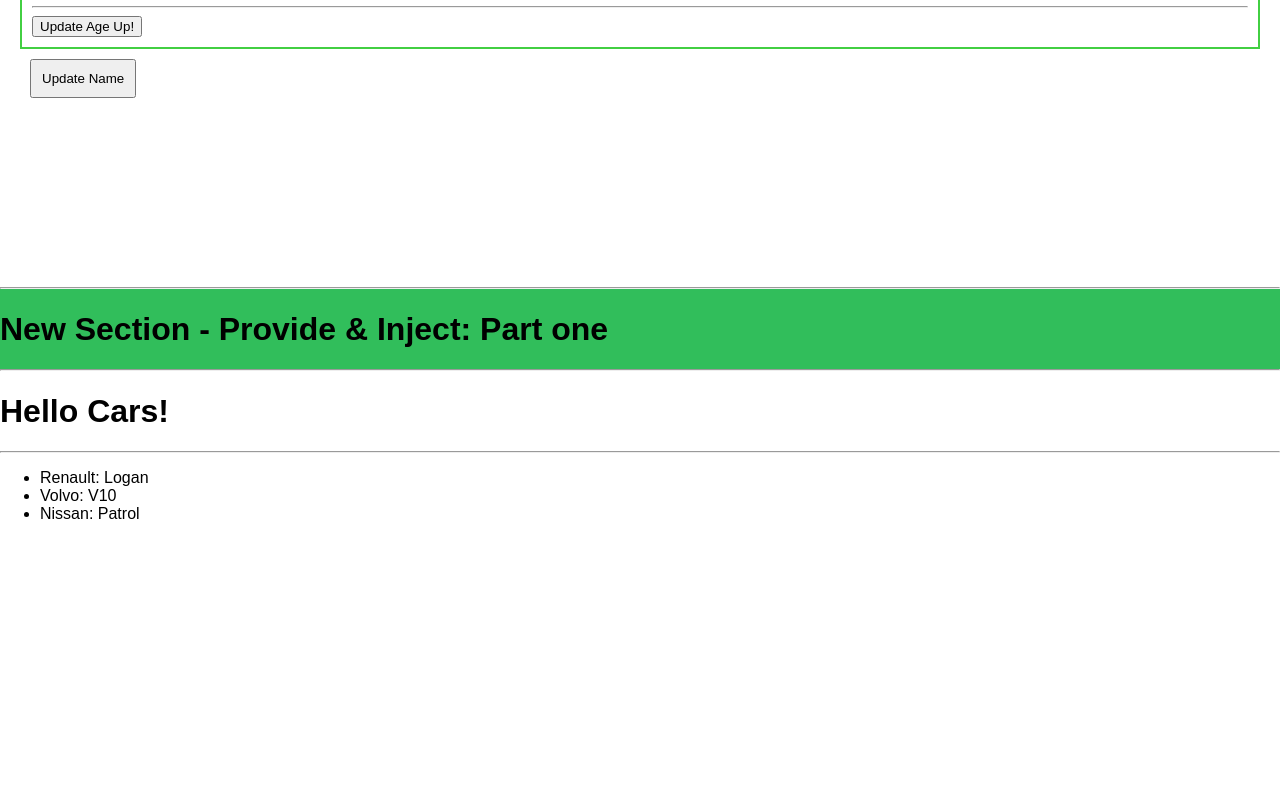
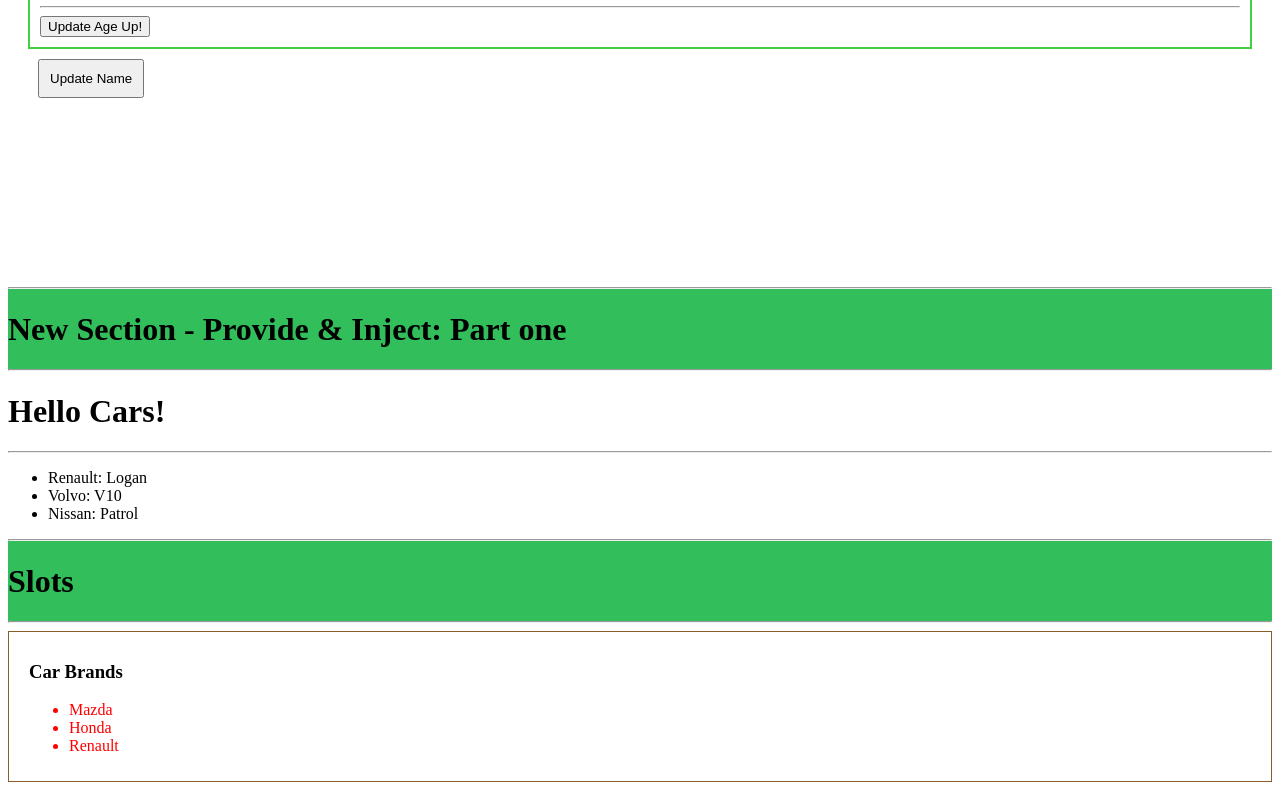
Before and after one commit to ReibyArt/Udemy-Vue3-Pinia-Firebase-Course, a Vue app in the folder Section 4 - Components And Nodes/: page / in a window 1280 px wide. Shown: the part 622-1412 px from the top of the page. Before the commit the page ends 1161 px from the top, so only its background shows below. Built offline with nearby package versions, Linux system fonts and the light colour scheme.

Commit message:
Slots Part 1

```diff
--- a/Section 4 - Components And Nodes/src/App.vue
+++ b/Section 4 - Components And Nodes/src/App.vue
@@ -25,6 +25,19 @@
   <div>
     <Cars :cars="cars" />
   </div>
+  <div class="new-section">
+    <hr />
+    <h1>Slots</h1>
+    <hr />
+  </div>
+  <!-- SLOTS -->
+  <div>
+    <CarsBrand>
+      <ul>
+        <li v-for="(brand, index) in brands" :key="index"> {{ brand }}</li>
+      </ul>
+    </CarsBrand>
+    </div>
 </template>
 
 <!-- With Setup in Script! Very nice! -->
@@ -35,8 +48,12 @@ import { reactive } from 'vue'
 // GET LOCAL COMPONENT //
 import Profile from './components/User/Profile.vue'
 import Cars from './components/Cars/index.vue'
+import CarsBrand from './components/Cars/brands.vue'
 
 // VAR //
+
+// SLOTS //
+const brands = reactive(['Mazda', 'Honda', 'Renault'])
 const dataName = reactive({
   alsoKnownAs: 'Scump',
   userlastName: 'Reiby',
@@ -73,7 +90,7 @@ const updateAgeFoo = (value) => {
 
 <!-- Style is Global!  -->
 <!-- Scoped --- this is for a local component! -->
-<style>
+<style scoped>
 body {
   padding: 0;
   margin: 0;
@@ -91,6 +108,10 @@ body {
 .new-section {
   background-color: rgb(49, 190, 91);
 }
+
+li {
+  color: red;
+}
 </style>
 
 <!-- Without setup in script -->
--- /dev/null
+++ b/Section 4 - Components And Nodes/src/components/Cars/brands.vue
@@ -0,0 +1,19 @@
+<template>
+<div class="car_brands">
+  <h3>Car Brands</h3>
+  <slot></slot>
+</div>
+</template>
+
+
+<script>
+</script>
+
+
+<style scoped>
+.car_brands {
+  border: 1px solid rgb(137, 91, 45) ;
+  padding: 10px 20px;
+}
+
+</style>
```
